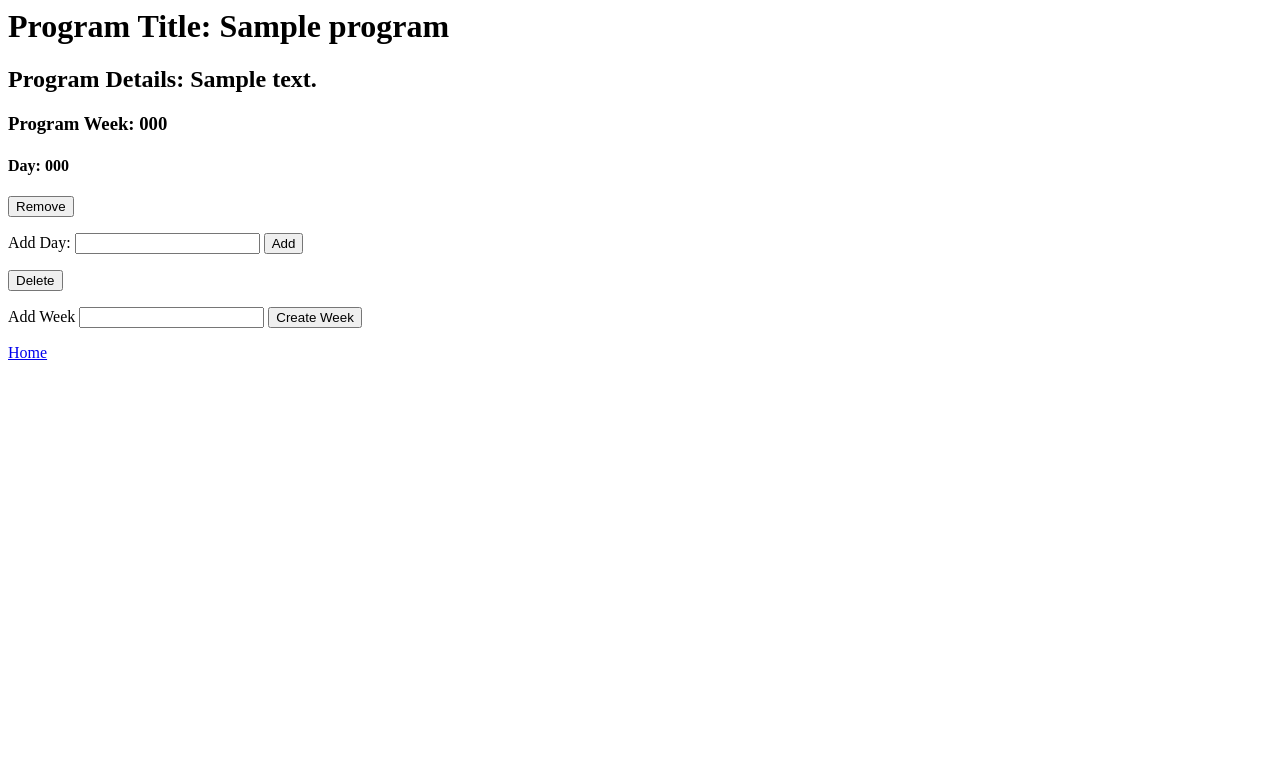
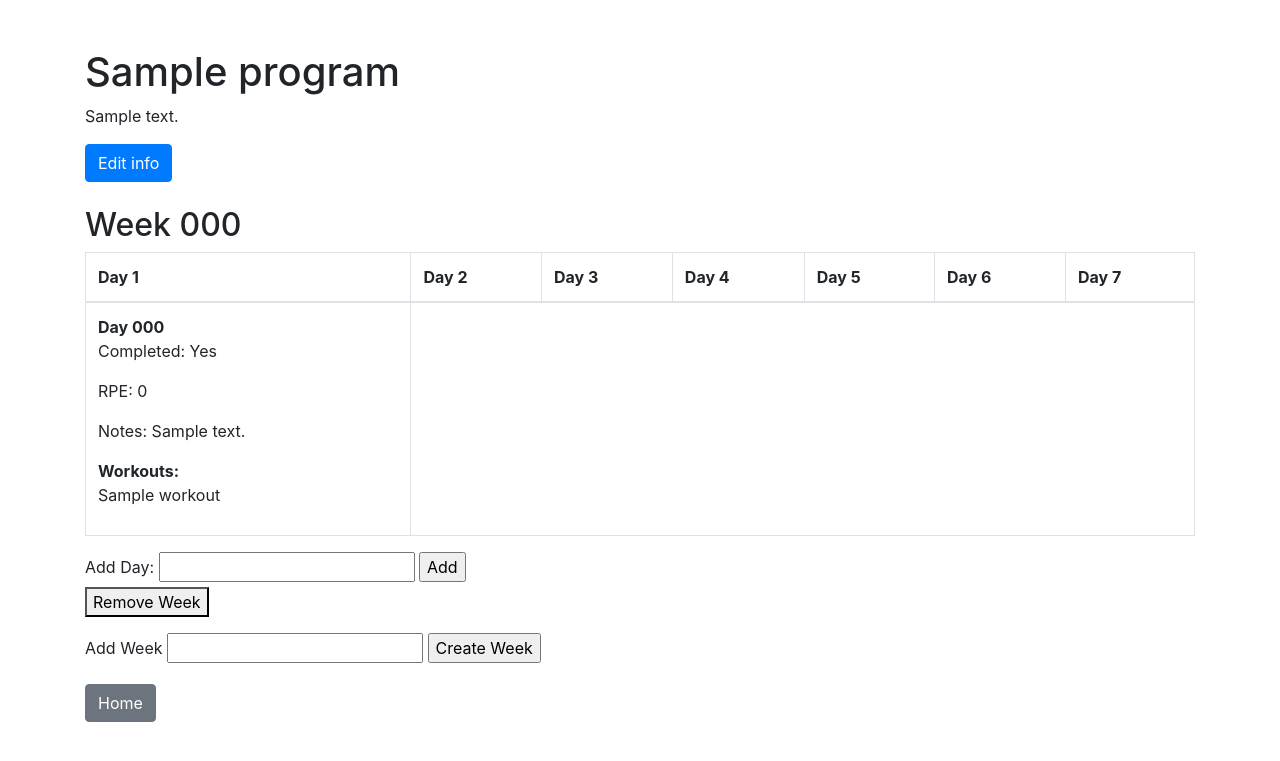
Before and after one commit to jonrann/final-project, a Flask app: page /program/1 in a window 1280 px wide. Shown: the top 761 px of the page. Run offline with Flask 3, Linux system fonts and the light colour scheme; tables that the repository leaves empty or names only in its code hold one stand-in row (values such as "Sample post"); some libraries are stand-ins or nearby versions.

Commit message:
Bootstrap for program details page and added workout class

```diff
--- a/flask_app/controllers/days.py
+++ b/flask_app/controllers/days.py
@@ -25,7 +25,6 @@ def create_day(program_id):
     # Retrieve data from form
     # Hidden input already includes week_id
     day_data = dict(request.form)
-    print(day_data)
 
     # Create week object
     week  = week_module.Week.get_week_by_id(day_data.get('week_id'))
--- a/flask_app/controllers/programs.py
+++ b/flask_app/controllers/programs.py
@@ -19,7 +19,10 @@ def view_program_page(program_id):
     # Get all days associated with each week
     for week in program.weeks:
         week.get_all_days()
-    return render_template('view_program.html', program=program)
+    if program.weeks:
+        for day in week.days:
+            day.get_all_workouts()
+    return render_template('view_program2.html', program=program)
 
 
 # ----- POST ROUTES -----
--- a/flask_app/models/day.py
+++ b/flask_app/models/day.py
@@ -1,5 +1,6 @@
 from flask import flash, session
 from flask_app.config.mysqlconnection import connectToMySQL
+from flask_app.models import workout as workout_module
 
 class Day:
     def __init__(self, data) -> None:
@@ -9,7 +10,15 @@ class Day:
         self.completed = data.get('completed', False)
         self.RPE = data.get('RPE', 0)
         self.usernotes = data.get('usernotes', '')
+        self.workouts = [] # Can be multiple workouts in a day
         self.week = None
+
+    def add_workout(self, workout):
+        self.workouts.append(workout)
+
+    def get_all_workouts(self):
+        self.workouts = workout_module.Workout.get_all_by_day_id(self.id)
+        return self.workouts
 
     @classmethod
     def create_day(cls, data):
--- /dev/null
+++ b/flask_app/models/workout.py
@@ -0,0 +1,68 @@
+from flask import flash, session
+from flask_app.config.mysqlconnection import connectToMySQL
+
+class Workout:
+    def __init__(self, data) -> None:
+        self.id = data.get('id')
+        self.day_id = data.get('day_id')
+        self.title = data.get('title', 'Default Title')
+        self.warmup = data.get('warmup', 'No warm-up')
+        self.cooldown = data.get('cooldown', 'No cooldown')
+        self.exercises = []
+        self.day = None
+
+    @classmethod
+    def create_workout(cls, data):
+        query = """
+            INSERT INTO workouts (
+                day_id,
+                title,
+                warmup,
+                cooldown
+            )
+            VALUES (
+                %(day_id)s,
+                %(title)s,
+                %(warmup)s,
+                %(cooldown)s
+            )
+        """
+        return connectToMySQL('workout_tracker_schema').query_db(query, data)
+
+    @classmethod
+    def get_workout_by_id(cls, workout_id):
+        query = "SELECT * FROM workouts WHERE id = %(id)s;"
+
+        data = {
+            'id': workout_id
+        }
+        result = connectToMySQL('workout_tracker_schema').query_db(query, data)
+
+        if result:
+            return cls(result[0])
+        return None
+
+    @classmethod
+    def get_all_by_day_id(cls, day_id):
+        query = "SELECT * FROM workouts WHERE day_id = %(day_id)s;"
+        data = {
+            'day_id': day_id
+        }
+
+        results = connectToMySQL('workout_tracker_schema').query_db(query, data)
+
+        workouts = []
+
+        for row in results:
+            workouts.append(cls(row))
+        return workouts
+
+    @classmethod
+    def delete_day(cls, workout_id):
+        query = "DELETE FROM workouts WHERE id = %(id)s;"
+
+        data = {
+            'id': workout_id
+        }
+
+        return connectToMySQL('workout_tracker_schema').query_db(query, data)
--- a/flask_app/templates/create_program.html
+++ b/flask_app/templates/create_program.html
@@ -16,5 +16,6 @@
         <br>
         <input type="submit" value="Create">
     </form>
+    <a href="/dashboard">Cancel</a>
 </body>
 </html>
--- a/flask_app/templates/view_program.html
+++ b/flask_app/templates/view_program.html
@@ -12,10 +12,32 @@
         <h3>Program Week: {{week.weeknumber}}</h3>
             {% for day in week.days %}
                 <h4>Day: {{ day.daynumber }}</h4>
+                <p>Completed: {{ 'No' if not day.completed else 'Yes' }}</p>
+                <p>RPE: {{ day.RPE }}</p>
+                <p>Notes: {{ 'None' if day.usernotes == '' else day.usernotes }} </p>
+                <p>Number of workouts for this day: {{ day.workouts|count }}</p>
+                {% for workout in day.workouts %}
+                    <p>{{ workout.title }}</p>
+                {% endfor %}
+                <div>
+                    <!-- Form for Workout -->
+                    <form action="/create/workout/{{ program.id }}" method="POST">
+                        <input type="text" name="title" id="title" placeholder="Title" required>
+                        <br>
+                        <input type="text"name="warmup" id="warmup" placeholder="Warm-Up" required>
+                        <br>
+                        <input type="text"name="cooldown" id="cooldown" placeholder="Cooldown" required>
+                        <input type="hidden" name="day_id" id="day_id" value="{{ day.id }}">
+                        <br>
+                        <input type="submit" value="Save Workout">
+                    </form>
+                </div>
+                <br>
                 <form action="/delete/day/{{ day.id }}/{{ program.id }}" method="POST">
-                    <button>Remove</button>
+                    <button>Remove Day</button>
                 </form>
             {% endfor %}
+        <br> -----
         <form action="/create/day/{{ program.id }}" method="POST">
             <label for="daynumber">Add Day: </label>
             <input type="number" name="daynumber" id="daynumber">
@@ -26,7 +48,7 @@
             <input type="submit" value="Add">
         </form>
         <form action="/delete-week/{{ week.id }}/{{ program.id }}" method="POST">
-            <button type="submit">Delete</button>
+            <button type="submit">Remove Week</button>
         </form>
     {% endfor %}
     <form action="/create-week/{{program.id}}" method="POST">
--- /dev/null
+++ b/flask_app/templates/view_program2.html
@@ -0,0 +1,92 @@
+<!DOCTYPE html>
+<html lang="en">
+<head>
+    <meta charset="UTF-8">
+    <meta http-equiv="X-UA-Compatible" content="IE=edge">
+    <meta name="viewport" content="width=device-width, initial-scale=1.0">
+    <link href="https://stackpath.bootstrapcdn.com/bootstrap/4.5.2/css/bootstrap.min.css" rel="stylesheet">
+    <title>Program Details</title>
+</head>
+<body class="container mt-5">
+    <div class="row mb-4">
+        <div class="col">
+            <h1>{{ program.title }}</h1>
+            <p>{{ program.description }}</p>
+            <a href="/edit-program/{{ program.id }}" class="btn btn-primary">Edit info</a>
+        </div>
+    </div>
+    {% if program.weeks %}
+    {% for week in program.weeks %}
+        <div class="row mb-3">
+            <div class="col">
+                <h2>Week {{ week.weeknumber }}</h2>
+                <table class="table table-bordered">
+                    <thead>
+                        <tr>
+                            <th>Day 1</th>
+                            <th>Day 2</th>
+                            <th>Day 3</th>
+                            <th>Day 4</th>
+                            <th>Day 5</th>
+                            <th>Day 6</th>
+                            <th>Day 7</th>
+                        </tr>
+                    </thead>
+                    <tbody>
+                        <tr>
+                            {% for day in week.days %}
+                                <td>
+                                    <strong>Day {{ day.daynumber }}</strong>
+                                    <p>Completed: {{ 'No' if not day.completed else 'Yes' }}</p>
+                                    <p>RPE: {{ day.RPE }}</p>
+                                    <p>Notes: {{ 'None' if day.usernotes == '' else day.usernotes }}</p>
+                                    <!-- List workouts here -->
+                                    <strong>Workouts: </strong>
+                                    {% for workout in day.workouts %}
+                                        <p>{{ workout.title }}</p>
+                                        <!-- Add details of the workout here -->
+                                    {% endfor %}
+                                    <!-- Add workout form will go here -->
+                                    <!-- Add day button will go here if day.workouts|count == 0 -->
+                                </td>
+                            {% endfor %}
+                        </tr>
+                    </tbody>
+                </table>
+                <!-- Button to add new day will go outside the table if week.days|count < 7 -->
+                {% if week.days|length < 7 %}
+                <form action="/create/day/{{ program.id }}" method="POST">
+                    <label for="daynumber">Add Day: </label>
+                    <input type="number" name="daynumber" id="daynumber">
+                    <input type="hidden" name="week_id" value="{{ week.id }}">
+                    <input type="hidden" name="completed" value="0">
+                    <input type="hidden"name="RPE" value="0">
+                    <input type="hidden" name="usernotes" value="">
+                    <input type="submit" value="Add">
+                </form>
+                {% endif %}
+                <form action="/delete-week/{{ week.id }}/{{ program.id }}" method="POST">
+                    <button type="submit">Remove Week</button>
+                </form>
+            </div>
+        </div>
+    {% endfor %}
+    {% endif %}
+    <div class="row">
+        <div class="col">
+            <form action="/create-week/{{program.id}}" method="POST">
+                <label for="weeknumber">Add Week</label>
+                <input type="number" name="weeknumber" id="weeknumber">
+                <input type="submit" value="Create Week">
+            </form>
+        </div>
+    </div>
+    <div class="row">
+        <div class="col">
+            <a href="/dashboard" class="btn btn-secondary mt-3">Home</a>
+        </div>
+    </div>
+
+    <script src="https://stackpath.bootstrapcdn.com/bootstrap/4.5.2/js/bootstrap.min.js"></script>
+</body>
+</html>
--- a/server.py
+++ b/server.py
@@ -3,6 +3,7 @@ from flask_app.controllers import users
 from flask_app.controllers import programs
 from flask_app.controllers import weeks
 from flask_app.controllers import days
+from flask_app.controllers import workouts
 
 
 if __name__ == "__main__":
```
Also changed, not shown: flask_app/controllers/workouts.py (added, +31 -0 lines).
